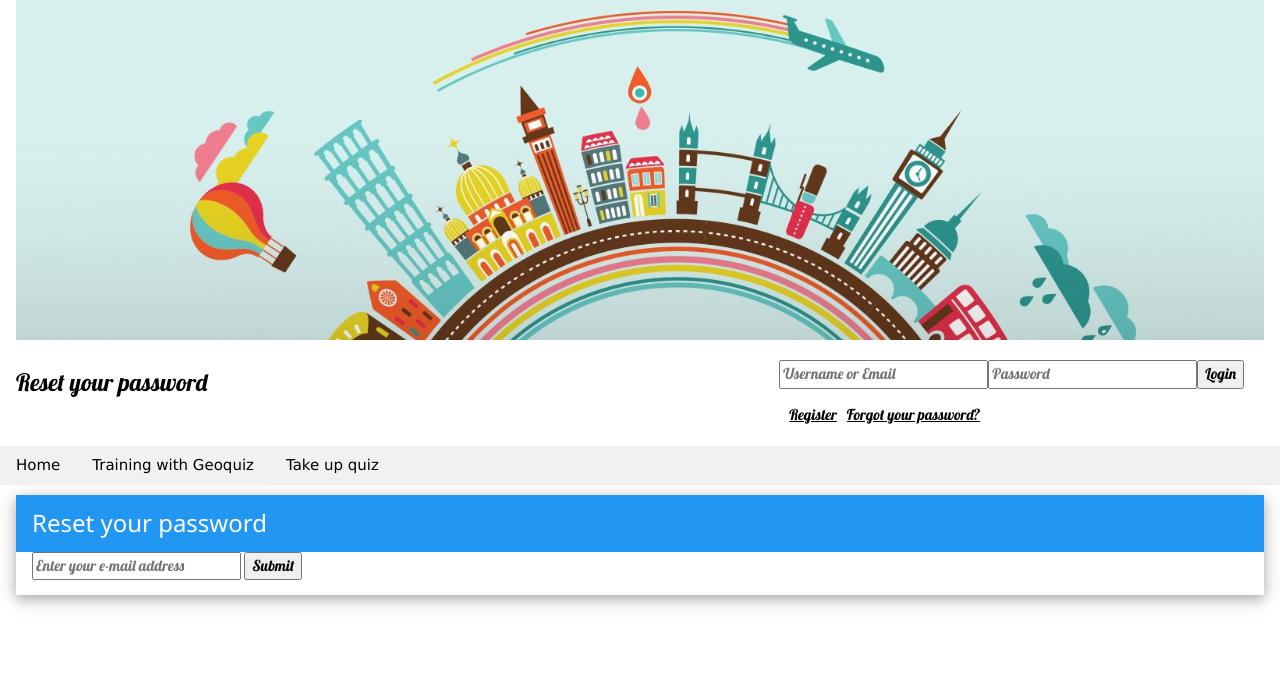
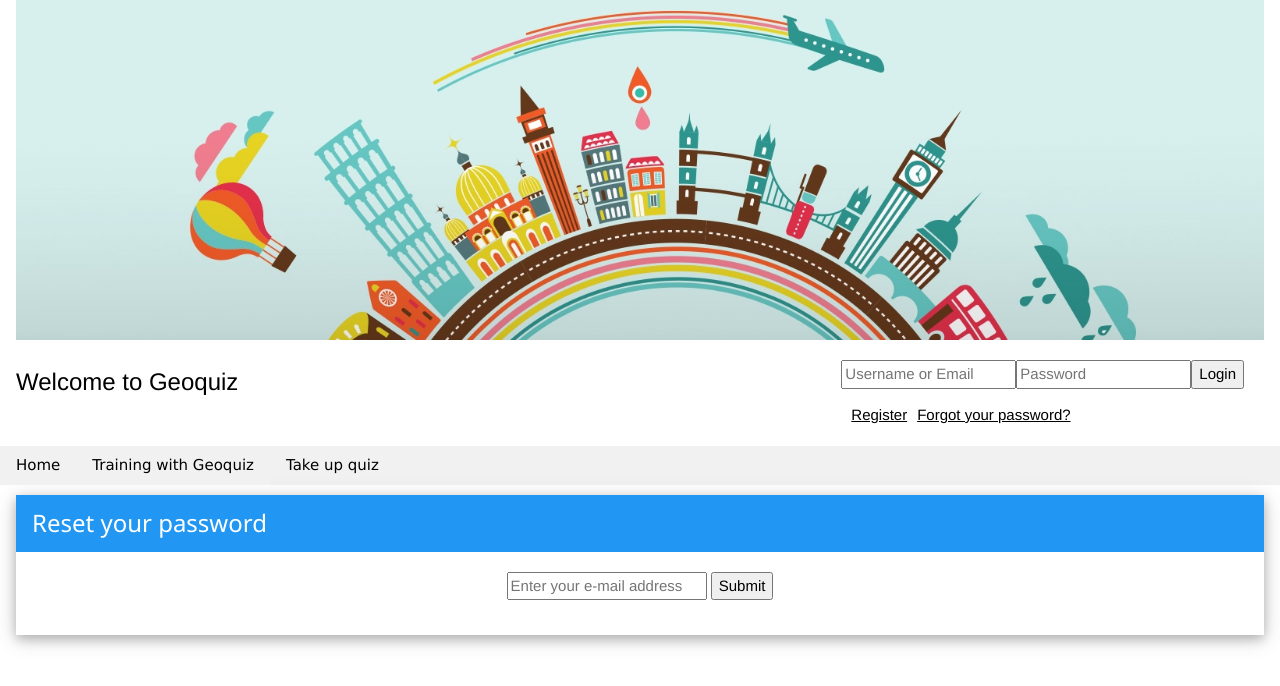
Before and after one commit to DennisWeiss/web-quiz, a PHP site: page /reset-pw.php in a window 1280 px wide. Shown: the top 686 px of the page. Run offline with PHP 8.4, Linux system fonts and the light colour scheme; some libraries are stand-ins or nearby versions.

Commit message:
Change alignment of reset-pw

```diff
--- a/css/index.css
+++ b/css/index.css
@@ -1,5 +1,5 @@
-.w3-lobster {
-    font-family: "Lobster", serif;
+.w3-helvetica {
+    font-family: 'Helvetica', 'Arial', sans-serif;
 }
 
 .user_cred {
--- /dev/null
+++ b/css/reset-pw.css
@@ -0,0 +1,5 @@
+.resetpw {
+    align-content: center;
+    text-align: center;
+    padding: 20px;
+}
--- a/register.php
+++ b/register.php
@@ -67,7 +67,7 @@ function random_string($length) {
 </style>
 <body>
 
-<div class="w3-container w3-lobster">
+<div class="w3-container w3-helvetica">
     <img src="img/travel2.jpg" alt="travel" width="100%">
     <p class="w3-xlarge" style="float: left">Welcome to Geoquiz </p>
     <div class="user_cred">
@@ -93,7 +93,7 @@ function random_string($length) {
     <h2></h2>
 </div>
 
-<div class="w3-container w3-lobster">
+<div class="w3-container w3-helvetica">
     <div class="w3-card-4" style="width:100%;">
         <header class="w3-container w3-blue">
             <h3>Register</h3>
--- a/reset-pw.php
+++ b/reset-pw.php
@@ -29,15 +29,16 @@ if (isset($_POST['email'])) {
 <meta name="viewport" content="width=device-width, initial-scale=1">
 <link rel="stylesheet" href="https://www.w3schools.com/w3css/4/w3.css">
 <link rel="stylesheet" href="https://fonts.googleapis.com/css?family=Lobster">
+<link rel="stylesheet" href="css/reset-pw.css">
 <link rel="stylesheet" href="css/index.css">
 <style>
 
 </style>
 <body>
 
-<div class="w3-container w3-lobster">
+<div class="w3-container w3-helvetica">
     <img src="img/travel2.jpg" alt="travel" width="100%">
-    <p class="w3-xlarge" style="float: left">Reset your password</p>
+    <p class="w3-xlarge" style="float: left">Welcome to Geoquiz</p>
     <div class="user_cred">
         <?php echo $login_html ?>
     </div>
@@ -61,7 +62,7 @@ if (isset($_POST['email'])) {
     <h2></h2>
 </div>
 
-<div class="w3-container w3-lobster">
+<div class="w3-container w3-helvetica">
 
     <div class="w3-card-4" style="width:100%;">
         <header class="w3-container w3-blue">
@@ -69,11 +70,13 @@ if (isset($_POST['email'])) {
         </header>
 
         <div class="w3-container">
-            <form action="reset-pw.php" method="post">
-                <input type="text" name="email" placeholder="Enter your e-mail address">
-                <input type="submit" value="Submit">
-            </form>
-            <div id="message"><?php echo $message; ?></div>
+            <div class="resetpw">
+                <form action="reset-pw.php" method="post">
+                    <input type="text" name="email" placeholder="Enter your e-mail address" style="width: 200px">
+                    <input type="submit" value="Submit">
+                </form>
+                <div id="message"><?php echo $message; ?></div>
+            </div>
         </div>
     </div>
 
```
Also changed, not shown: index.php (+5 -5 lines).
